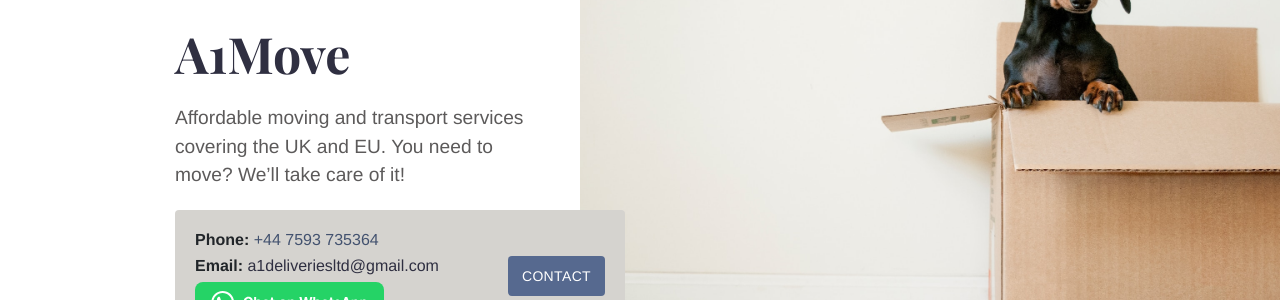
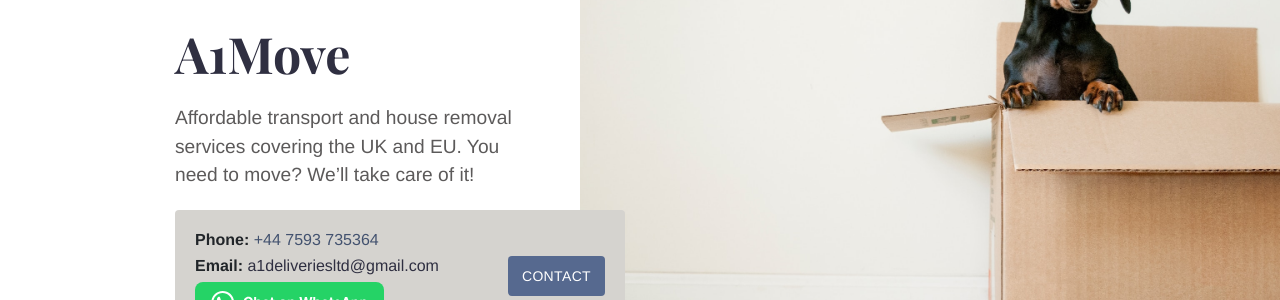
Before and after one commit to better-bandits/a1move, a Jekyll site: the page built from index.md, in a window 1280 px wide. Shown: the part 178-478 px from the top of the page. Built offline with Jekyll 4.4.1, drawn with Linux system fonts in a browser that asks for light colours.

Commit message:
changed about

```diff
--- a/docs/contact/index.html
+++ b/docs/contact/index.html
@@ -120,7 +120,7 @@
 
 </div>
 
-                <div class="content mt-4"><p>If you have any queries, the quickest way to conatct us is via WhatsApp.  We are also available via phone, text, email, and our contact form below.</p>
+                <div class="content mt-4"><p>If you have any queries, the quickest way to contact us is via WhatsApp.  We are also available via phone, text, email, and our contact form below.</p>
 
 <script type="text/javascript" src="https://form.jotform.com/jsform/240523636990359"></script>
 
--- a/docs/index.html
+++ b/docs/index.html
@@ -96,7 +96,7 @@
       <div class="col-12 col-md-7 col-lg-6 order-2 order-md-1">
         <h1 id="a1move">A1Move</h1>
 
-<p>Affordable moving and transport services covering the UK and EU. You need to move? We’ll take care of it!</p>
+<p>Affordable transport and house removal services covering the UK and EU. You need to move? We’ll take care of it!</p>
 
 
           <div class="call">
--- a/index.md
+++ b/index.md
@@ -10,4 +10,4 @@
 
 # A1Move
 
-Affordable moving and transport services covering the UK and EU. You need to move? We'll take care of it!
+Affordable transport and house removal services covering the UK and EU. You need to move? We'll take care of it!
```
Also changed, not shown: contact.md (+1 -1 lines).
